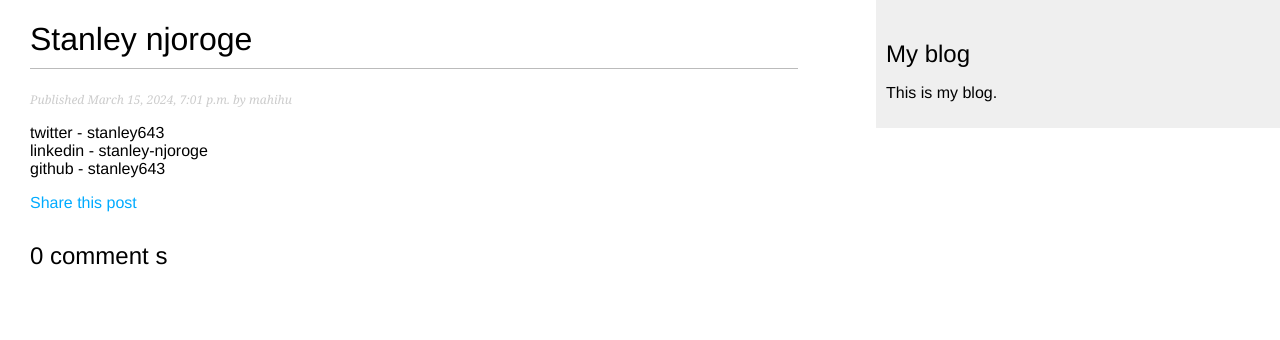
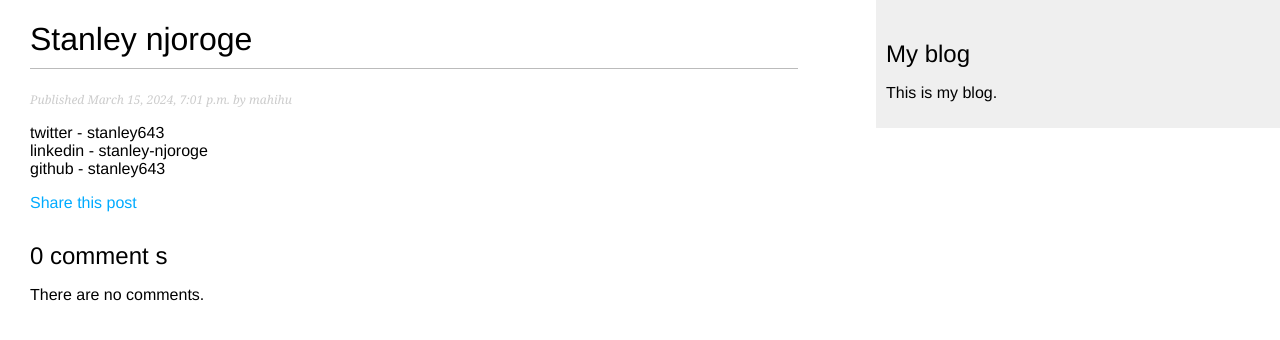
Before and after one commit to stanley643/100daysofalxse, a Django app: page /blog/4/ in a window 1280 px wide. Shown: the top 340 px of the page. Run offline with Django 4.2, Linux system fonts and the light colour scheme; data comes from the database, SQL or seed files in the repository; tables that the repository leaves empty hold one stand-in row (values such as "Sample post").

Commit message:
100daysofcode

```diff
--- a/django/mysite/blog/templates/blog/post/detail.html
+++ b/django/mysite/blog/templates/blog/post/detail.html
@@ -16,4 +16,15 @@ Share this post
 	{{ total_comments }} comment {{total_comments|pluralize }}
 </h2>
 {% endwith %}
+{% for comment in comments %}
+<div class="comment">
+	<p class="info">
+	comment {{ forloop.counter }} by {{ comment.name }}
+	{{ comment.created }}
+	</p>
+	{{ comment.body|linebreaks }}
+</div>
+{% empty %}
+<p> There are no comments.</p>
+{% endfor %}
 {% endblock %}
```
